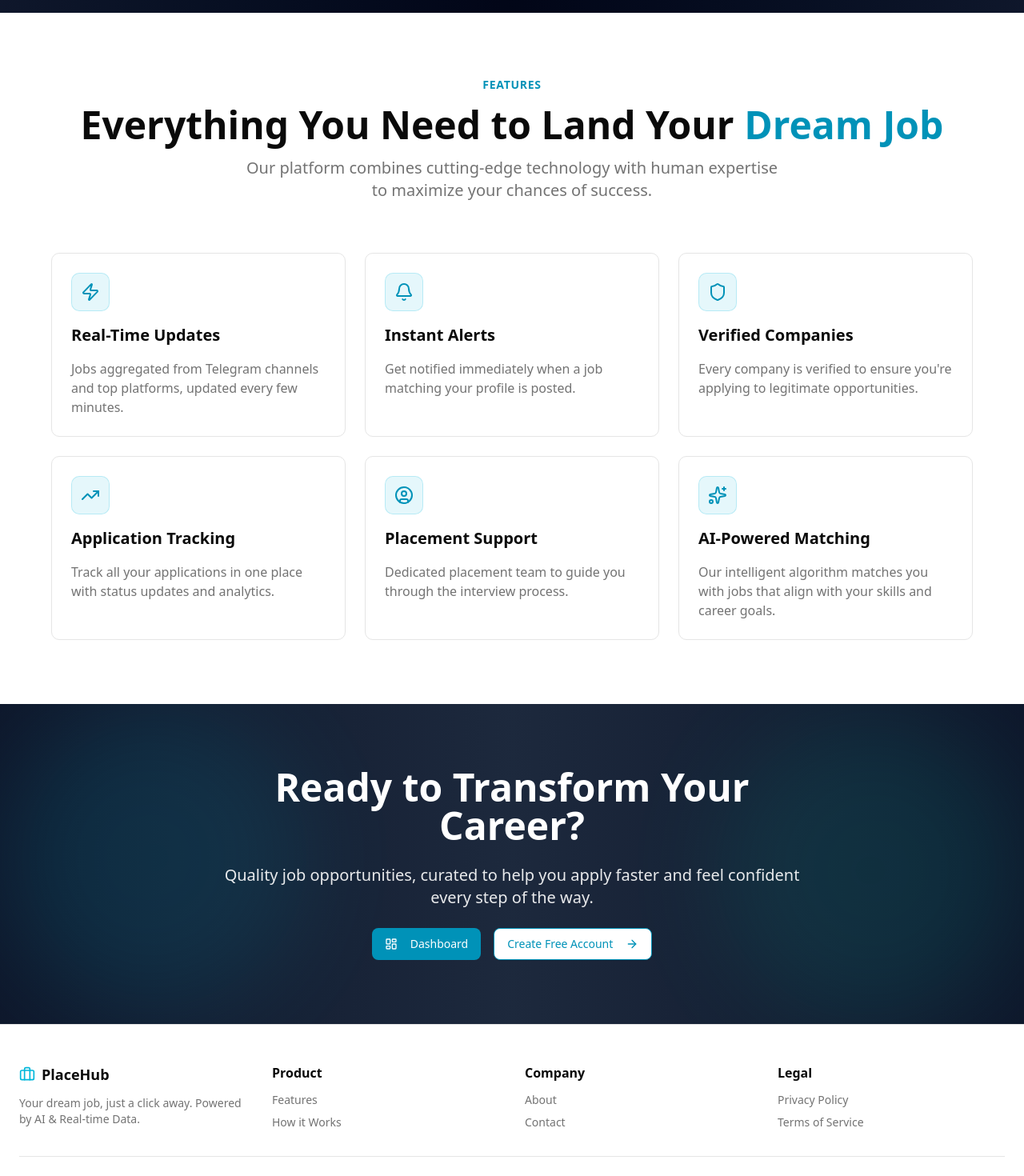
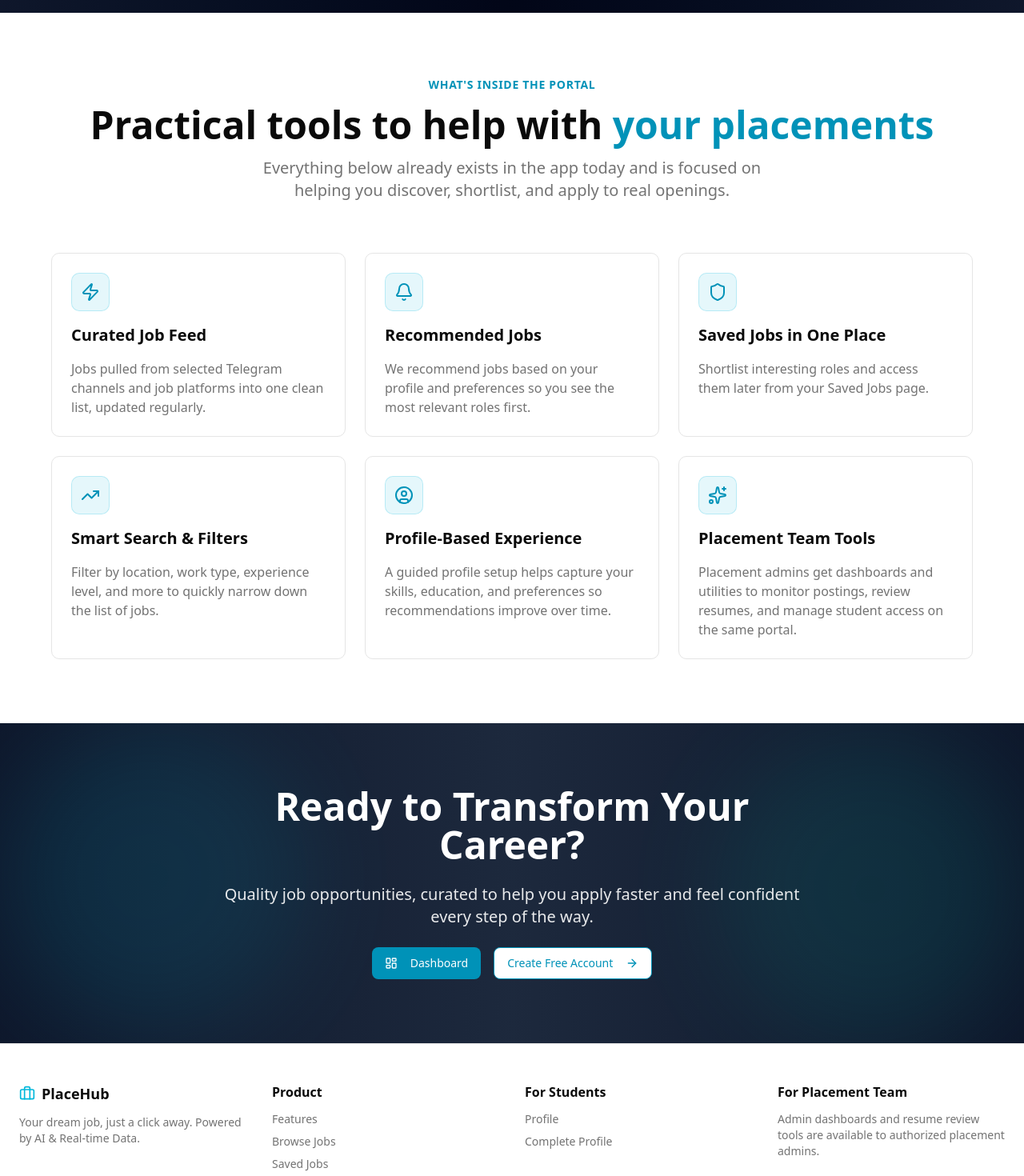
Before and after one commit to Tamannatanwa/placement-dashboard-fe, a Next.js app: page / in a window 1280 px wide. Shown: the part 720-2190 px from the top of the page at 80% size. Built offline with nearby package versions, Linux system fonts and the light colour scheme; no server answers.

Commit message:
changes home page msg to relevent messages

```diff
--- a/src/app/page.tsx
+++ b/src/app/page.tsx
@@ -130,14 +130,14 @@ export default function Home() {
         <div className="container mx-auto px-4 md:px-6">
           <div className="text-center space-y-4 mb-16">
             <div className="text-sm uppercase tracking-wider text-cyan-600 dark:text-cyan-400 font-semibold">
-              Features
+              What&apos;s inside the portal
             </div>
             <h2 className="text-4xl md:text-5xl font-bold">
-              Everything You Need to Land Your{" "}
-              <span className="text-cyan-600 dark:text-cyan-400">Dream Job</span>
+              Practical tools to help with{" "}
+              <span className="text-cyan-600 dark:text-cyan-400">your placements</span>
             </h2>
             <p className="text-xl text-muted-foreground max-w-2xl mx-auto">
-              Our platform combines cutting-edge technology with human expertise to maximize your chances of success.
+              Everything below already exists in the app today and is focused on helping you discover, shortlist, and apply to real openings.
             </p>
           </div>
 
@@ -146,9 +146,9 @@ export default function Home() {
               <div className="h-12 w-12 rounded-lg bg-cyan-500/10 dark:bg-cyan-400/10 flex items-center justify-center border border-cyan-500/20 dark:border-cyan-400/20">
                 <Zap className="h-6 w-6 text-cyan-600 dark:text-cyan-400" />
               </div>
-              <h3 className="text-xl font-semibold">Real-Time Updates</h3>
+              <h3 className="text-xl font-semibold">Curated Job Feed</h3>
               <p className="text-muted-foreground">
-                Jobs aggregated from Telegram channels and top platforms, updated every few minutes.
+                Jobs pulled from selected Telegram channels and job platforms into one clean list, updated regularly.
               </p>
             </div>
 
@@ -156,9 +156,9 @@ export default function Home() {
               <div className="h-12 w-12 rounded-lg bg-cyan-500/10 dark:bg-cyan-400/10 flex items-center justify-center border border-cyan-500/20 dark:border-cyan-400/20">
                 <Bell className="h-6 w-6 text-cyan-600 dark:text-cyan-400" />
               </div>
-              <h3 className="text-xl font-semibold">Instant Alerts</h3>
+              <h3 className="text-xl font-semibold">Recommended Jobs</h3>
               <p className="text-muted-foreground">
-                Get notified immediately when a job matching your profile is posted.
+                We recommend jobs based on your profile and preferences so you see the most relevant roles first.
               </p>
             </div>
 
@@ -166,9 +166,9 @@ export default function Home() {
               <div className="h-12 w-12 rounded-lg bg-cyan-500/10 dark:bg-cyan-400/10 flex items-center justify-center border border-cyan-500/20 dark:border-cyan-400/20">
                 <Shield className="h-6 w-6 text-cyan-600 dark:text-cyan-400" />
               </div>
-              <h3 className="text-xl font-semibold">Verified Companies</h3>
+              <h3 className="text-xl font-semibold">Saved Jobs in One Place</h3>
               <p className="text-muted-foreground">
-                Every company is verified to ensure you&apos;re applying to legitimate opportunities.
+                Shortlist interesting roles and access them later from your Saved Jobs page.
               </p>
             </div>
 
@@ -176,9 +176,9 @@ export default function Home() {
               <div className="h-12 w-12 rounded-lg bg-cyan-500/10 dark:bg-cyan-400/10 flex items-center justify-center border border-cyan-500/20 dark:border-cyan-400/20">
                 <TrendingUp className="h-6 w-6 text-cyan-600 dark:text-cyan-400" />
               </div>
-              <h3 className="text-xl font-semibold">Application Tracking</h3>
+              <h3 className="text-xl font-semibold">Smart Search & Filters</h3>
               <p className="text-muted-foreground">
-                Track all your applications in one place with status updates and analytics.
+                Filter by location, work type, experience level, and more to quickly narrow down the list of jobs.
               </p>
             </div>
 
@@ -186,9 +186,9 @@ export default function Home() {
               <div className="h-12 w-12 rounded-lg bg-cyan-500/10 dark:bg-cyan-400/10 flex items-center justify-center border border-cyan-500/20 dark:border-cyan-400/20">
                 <UserCircle className="h-6 w-6 text-cyan-600 dark:text-cyan-400" />
               </div>
-              <h3 className="text-xl font-semibold">Placement Support</h3>
+              <h3 className="text-xl font-semibold">Profile-Based Experience</h3>
               <p className="text-muted-foreground">
-                Dedicated placement team to guide you through the interview process.
+                A guided profile setup helps capture your skills, education, and preferences so recommendations improve over time.
               </p>
             </div>
 
@@ -196,9 +196,9 @@ export default function Home() {
               <div className="h-12 w-12 rounded-lg bg-cyan-500/10 dark:bg-cyan-400/10 flex items-center justify-center border border-cyan-500/20 dark:border-cyan-400/20">
                 <Sparkles className="h-6 w-6 text-cyan-600 dark:text-cyan-400" />
               </div>
-              <h3 className="text-xl font-semibold">AI-Powered Matching</h3>
+              <h3 className="text-xl font-semibold">Placement Team Tools</h3>
               <p className="text-muted-foreground">
-                Our intelligent algorithm matches you with jobs that align with your skills and career goals.
+                Placement admins get dashboards and utilities to monitor postings, review resumes, and manage student access on the same portal.
               </p>
             </div>
           </div>
--- a/src/components/layouts/Footer.tsx
+++ b/src/components/layouts/Footer.tsx
@@ -20,46 +20,61 @@ export function Footer() {
             <h3 className="font-semibold">Product</h3>
             <ul className="space-y-2 text-sm text-muted-foreground">
               <li>
-                <Link href="#features" className="hover:text-cyan-600 dark:hover:text-cyan-400 transition-colors">
+                <Link
+                  href="#features"
+                  className="hover:text-cyan-600 dark:hover:text-cyan-400 transition-colors"
+                >
                   Features
                 </Link>
               </li>
               <li>
-                <Link href="#how-it-works" className="hover:text-cyan-600 dark:hover:text-cyan-400 transition-colors">
-                  How it Works
+                <Link
+                  href="/jobs"
+                  className="hover:text-cyan-600 dark:hover:text-cyan-400 transition-colors"
+                >
+                  Browse Jobs
+                </Link>
+              </li>
+              <li>
+                <Link
+                  href="/jobs/saved"
+                  className="hover:text-cyan-600 dark:hover:text-cyan-400 transition-colors"
+                >
+                  Saved Jobs
                 </Link>
               </li>
             </ul>
           </div>
 
           <div className="space-y-3">
-            <h3 className="font-semibold">Company</h3>
+            <h3 className="font-semibold">For Students</h3>
             <ul className="space-y-2 text-sm text-muted-foreground">
               <li>
-                <Link href="/about" className="hover:text-cyan-600 dark:hover:text-cyan-400 transition-colors">
-                  About
+                <Link
+                  href="/profile/view"
+                  className="hover:text-cyan-600 dark:hover:text-cyan-400 transition-colors"
+                >
+                  Profile
                 </Link>
               </li>
               <li>
-                <Link href="/contact" className="hover:text-cyan-600 dark:hover:text-cyan-400 transition-colors">
-                  Contact
+                <Link
+                  href="/profile/wizard"
+                  className="hover:text-cyan-600 dark:hover:text-cyan-400 transition-colors"
+                >
+                  Complete Profile
                 </Link>
               </li>
             </ul>
           </div>
 
           <div className="space-y-3">
-            <h3 className="font-semibold">Legal</h3>
+            <h3 className="font-semibold">For Placement Team</h3>
             <ul className="space-y-2 text-sm text-muted-foreground">
               <li>
-                <Link href="/privacy" className="hover:text-cyan-600 dark:hover:text-cyan-400 transition-colors">
-                  Privacy Policy
-                </Link>
-              </li>
-              <li>
-                <Link href="/terms" className="hover:text-cyan-600 dark:hover:text-cyan-400 transition-colors">
-                  Terms of Service
-                </Link>
+                <span className="text-muted-foreground">
+                  Admin dashboards and resume review tools are available to authorized placement admins.
+                </span>
               </li>
             </ul>
           </div>
```
